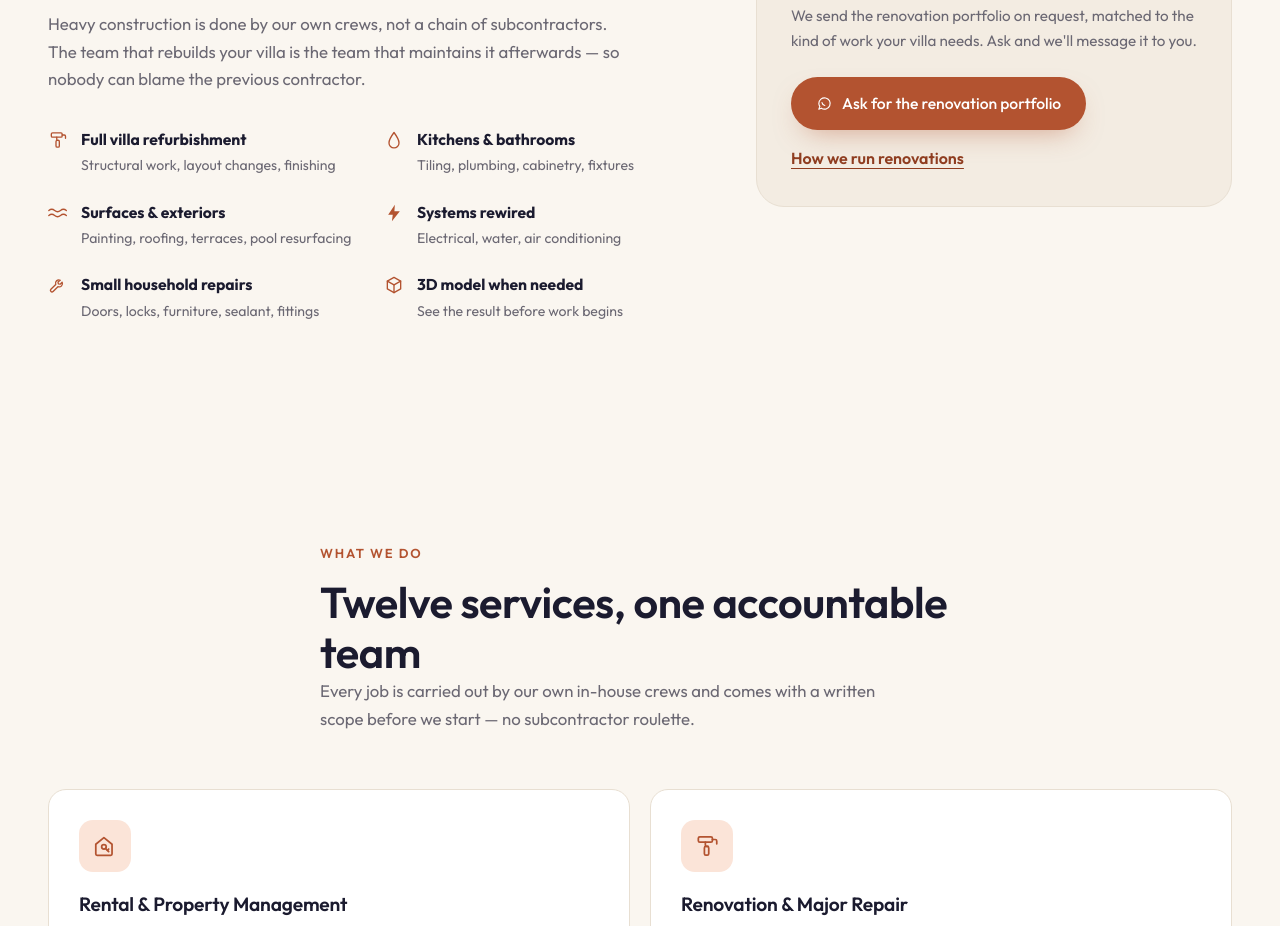
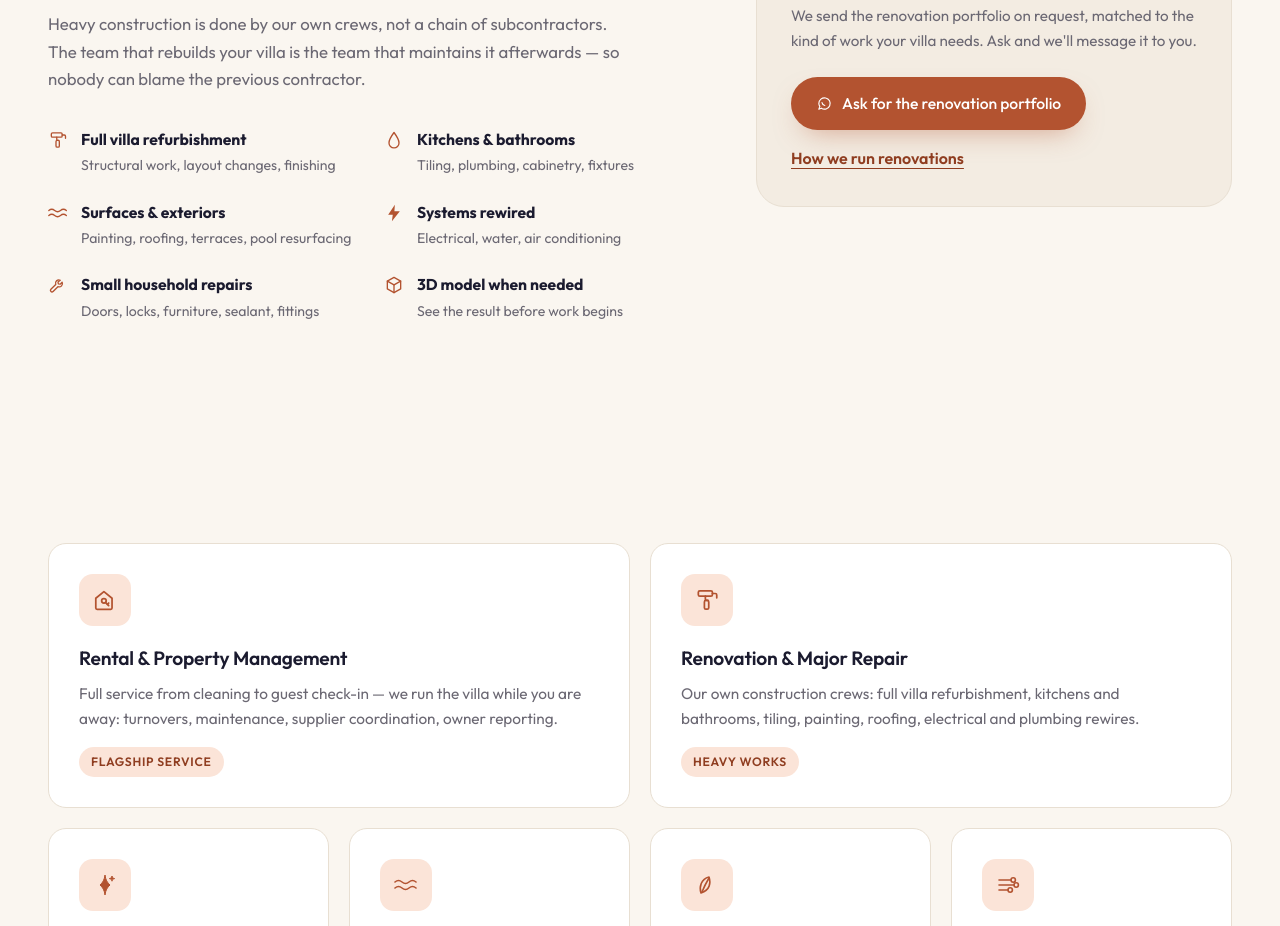
Before and after one commit to A1exxx/elitecare-phuket, a plain HTML site: page index.html in a window 1280 px wide. Shown: the part 1874-2800 px from the top of the page. Drawn offline with nearby package versions, Linux system fonts and the light colour scheme; a web font is replaced by a local one.

Commit message:
Remove services section heading
Co-Authored-By: Claude Opus 5.5 <noreply@anthropic.com>

```diff
--- a/index.html
+++ b/index.html
@@ -479,12 +479,6 @@
 
 <!-- ============ SERVICES ============ -->
 <section class="services" id="services">
-  <div class="section-head reveal">
-    <p class="eyebrow" data-i18n="svc.eyebrow">What we do</p>
-    <h2 data-i18n="svc.h2">Twelve services, one accountable team</h2>
-    <p class="section-lead" data-i18n="svc.lead">Every job is carried out by our own in-house crews.</p>
-  </div>
-
   <div class="bento">
     <article class="bento-card reveal">
       <div class="bento-icon"><svg class="icon" width="26" height="26"><use href="#icon-management"/></svg></div>
```
